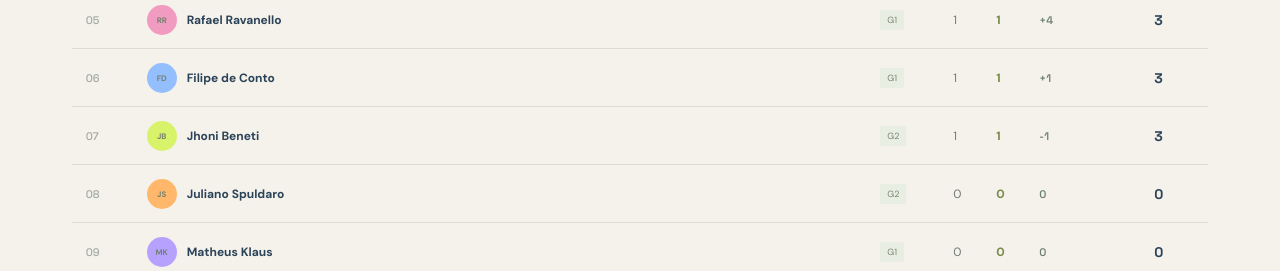
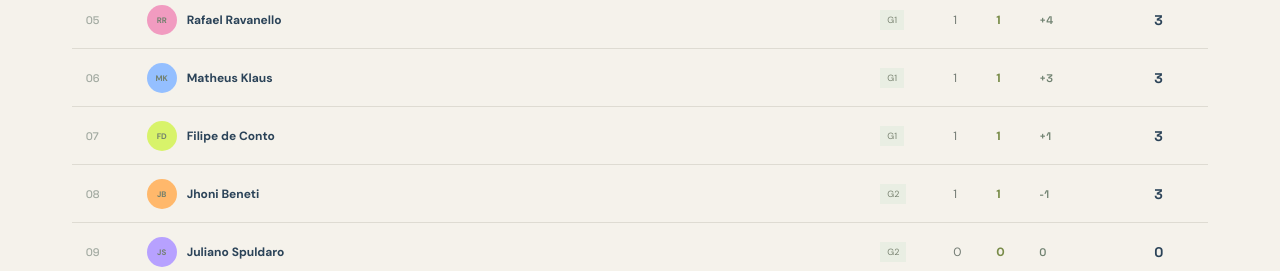
Before and after one commit to jhonibeneti/ranking-bg-tenis-site, a React (Vite) app: page / in a window 1280 px wide. Shown: the part 529-800 px from the top of the page. Built offline with nearby package versions, Linux system fonts and the light colour scheme.

Commit message:
Atualiza resultado da planilha oficial

```diff
--- a/src/main.jsx
+++ b/src/main.jsx
@@ -25,7 +25,7 @@ const rawGroups = [
         { a: 'Marcelo da Silva Ros', b: 'Rudimar Padilha', score: '6–1  ·  6–2', winner: 'Marcelo da Silva Ros', status: 'final' },
         { a: 'Filipe de Conto', b: 'Jonas Emilio', score: '6–4  ·  5–7  ·  10–5', winner: 'Filipe de Conto', status: 'final' },
         { a: 'Rafael Ravanello', b: 'Felipe Migoski', score: '7–6  ·  6–3', winner: 'Rafael Ravanello', status: 'final' },
-        { a: 'Matheus Klaus', b: 'Paulo Cesar', score: '0–0  ·  0–0  ·  0–0', status: 'scheduled' },
+        { a: 'Matheus Klaus', b: 'Paulo Cesar', score: '7–5  ·  7–6', winner: 'Matheus Klaus', status: 'final' },
       ],
       2: [
         { a: 'Filipe de Conto', b: 'BYE', score: '6–2  ·  6–1', winner: 'Filipe de Conto', status: 'final' },
```
Also changed, not shown: 2 other files (tests, documents, lock files or other folders).
